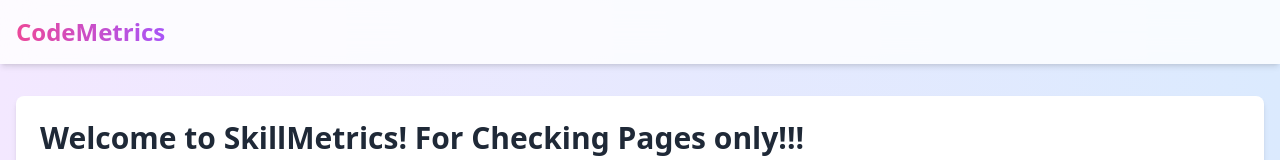
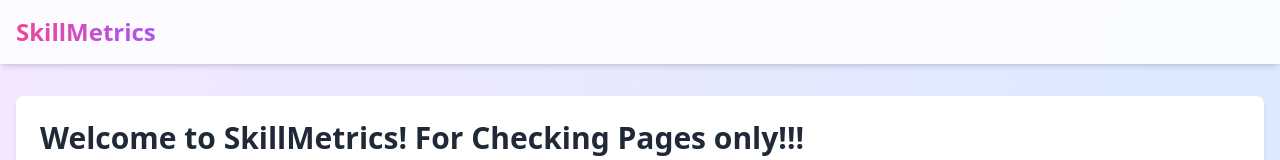
Before and after one commit to ChaitanyaJx/Skill-Metrics, a React (Vite) app: page / in a window 1280 px wide. Shown: the top 160 px of the page. Built offline with nearby package versions, Linux system fonts and the light colour scheme.

Commit message:
Update App.jsx

```diff
--- a/src/App.jsx
+++ b/src/App.jsx
@@ -10,7 +10,7 @@ export default function App() {
       <header className="bg-white p-4 sticky top-0 z-10 backdrop-filter backdrop-blur-lg bg-opacity-80 shadow-md">
         <div className="container mx-auto">
           <span className="text-2xl font-bold bg-gradient-to-r from-pink-500 to-purple-500 text-transparent bg-clip-text">
-            CodeMetrics
+            SkillMetrics
           </span>
         </div>
       </header>
```
